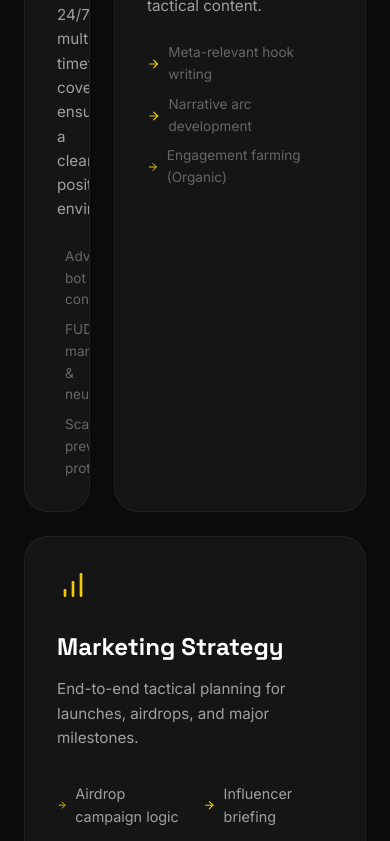
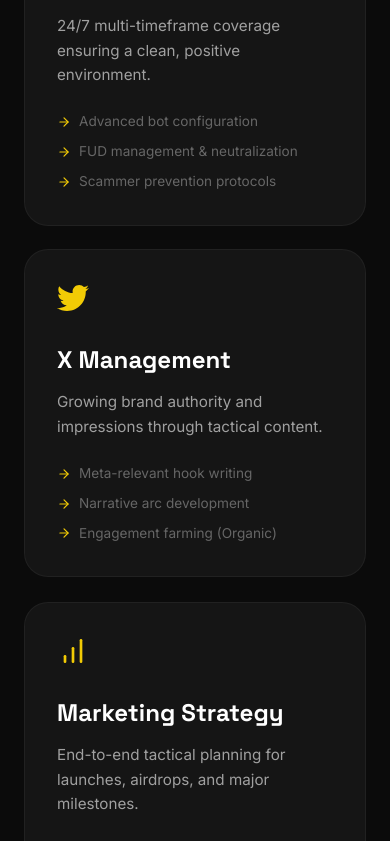
Before and after one commit to Snowcodearc/CmWithSnowyyy, a React (Vite) app: page / in a window 390 px wide. Shown: the part 3493-4334 px from the top of the page. Built offline with nearby package versions, Linux system fonts and the light colour scheme.

Commit message:
Expert service responsivesness

```diff
--- a/src/App.jsx
+++ b/src/App.jsx
@@ -200,7 +200,7 @@ function App() {
               </ul>
             </div>
 
-            <div className="feature-card animate-on-scroll delay-1" style={{ gridColumn: 'span 2' }}>
+            <div className="feature-card animate-on-scroll delay-1 service-card-wide">
                <div style={{ display: 'flex', gap: '2rem', flexWrap: 'wrap' }}>
                   <div style={{ flex: '1 1 300px' }}>
                     <FiBarChart size={32} className="icon-color" style={{ marginBottom: '1.5rem', color: 'var(--color-yellow)' }} />
@@ -208,7 +208,7 @@ function App() {
                     <p style={{ color: 'var(--text-secondary)', fontSize: '0.95rem' }}>End-to-end tactical planning for launches, airdrops, and major milestones.</p>
                   </div>
                   <div style={{ flex: '1 1 300px' }}>
-                    <ul style={{ listStyleType: 'none', padding: 0, fontSize: '0.9rem', color: 'var(--text-secondary)', display: 'grid', gridTemplateColumns: '1fr 1fr', gap: '1rem' }}>
+                    <ul className="service-list-grid">
                       <li style={{ display: 'flex', alignItems: 'center', gap: '0.5rem' }}><FiArrowRight color="var(--color-yellow)" /> Airdrop campaign logic</li>
                       <li style={{ display: 'flex', alignItems: 'center', gap: '0.5rem' }}><FiArrowRight color="var(--color-yellow)" /> Influencer briefing</li>
                       <li style={{ display: 'flex', alignItems: 'center', gap: '0.5rem' }}><FiArrowRight color="var(--color-yellow)" /> Launch phase moderation</li>
--- a/src/index.css
+++ b/src/index.css
@@ -458,8 +458,31 @@ section:nth-child(3) { animation-delay: 0.5s; }
   gap: 1.5rem;
 }
 
-@media (max-width: 768px) {
+.service-card-wide {
+  grid-column: span 2;
+}
+
+@media (max-width: 991px) {
   .service-grid {
+    grid-template-columns: 1fr;
+  }
+  .service-card-wide {
+    grid-column: span 1;
+  }
+}
+
+.service-list-grid {
+  list-style-type: none;
+  padding: 0;
+  font-size: 0.9rem;
+  color: var(--text-secondary);
+  display: grid;
+  grid-template-columns: 1fr 1fr;
+  gap: 1rem;
+}
+
+@media (max-width: 576px) {
+  .service-list-grid {
     grid-template-columns: 1fr;
   }
 }
```
